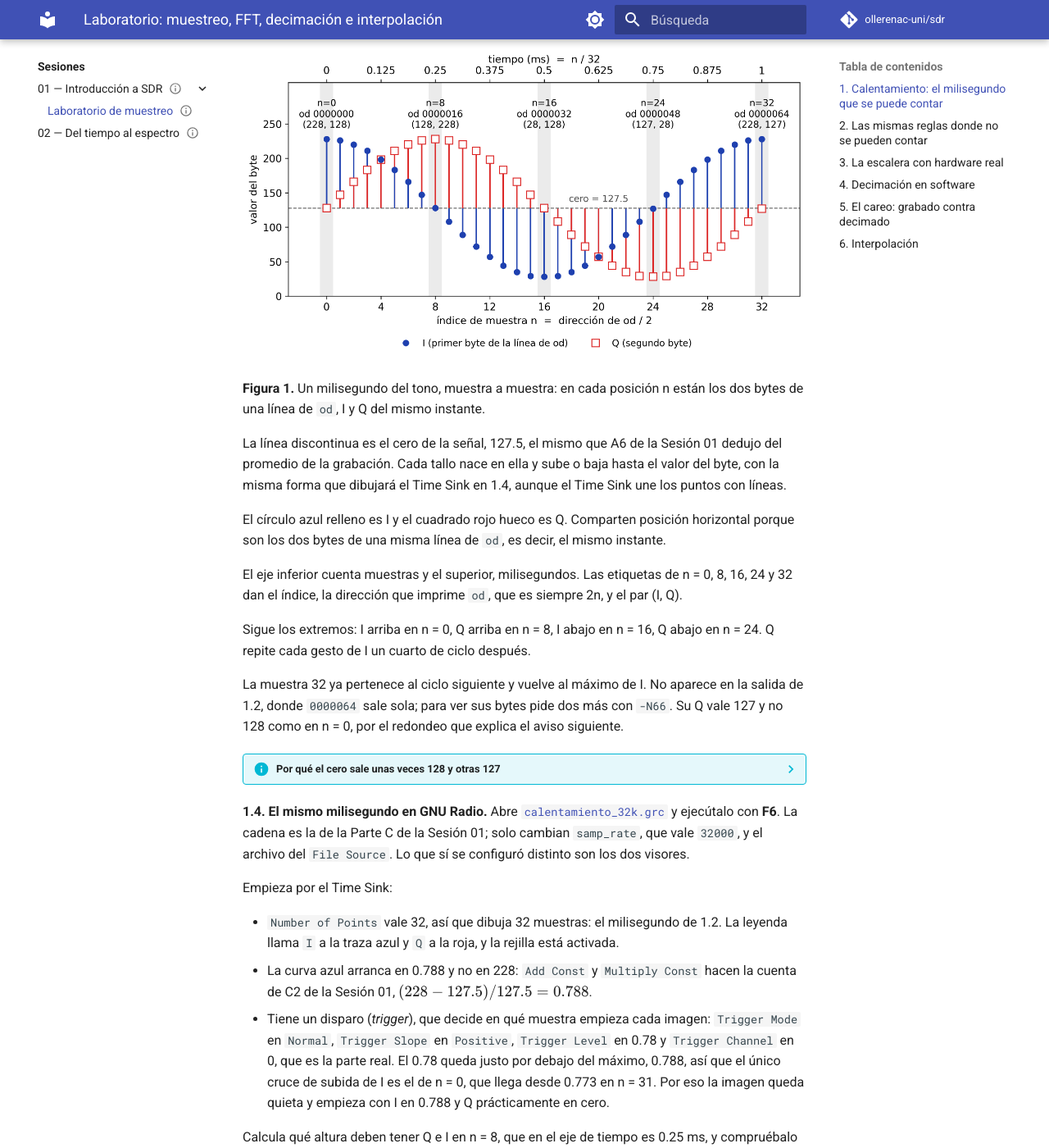
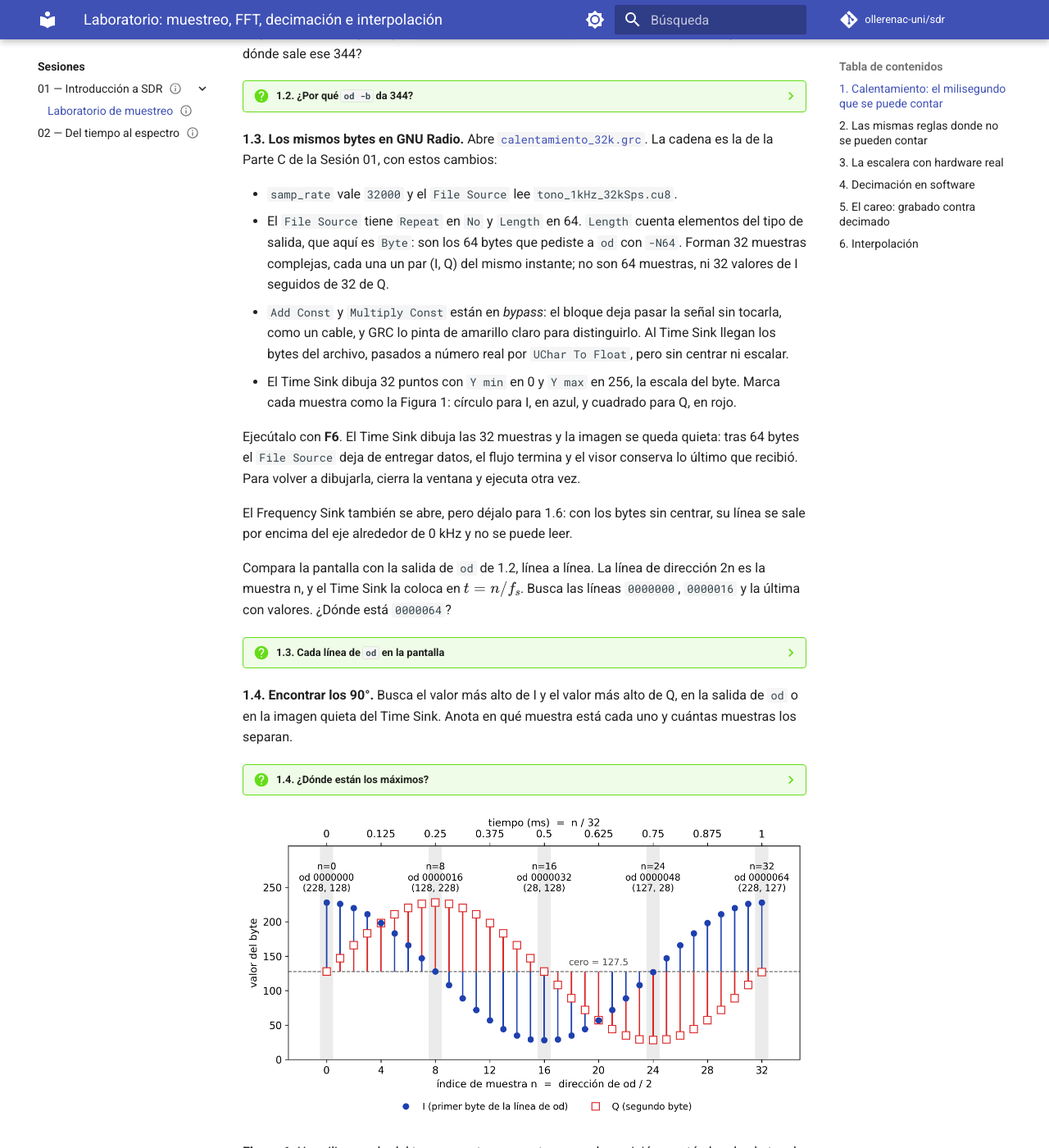
Before and after one commit to ollerenac-uni/sdr, an MkDocs documentation site: the page built from docs/sessions/01-introduccion-sdr/laboratorio-muestreo.md, in a window 1280 px wide and 1400 px high, scrolled down 2589 px. Shown: the whole window at 82% size. Built offline with MkDocs 1.6.1 and Material for MkDocs 9.7.7, drawn with Linux system fonts in a browser that asks for light colours; comment, search, counter and statistics services are not loaded; some of the changed text lies outside the part shown.

Commit message:
Laboratorio de muestreo §1: empezar comparando los bytes con lo que dibuja GNU Radio
Co-Authored-By: Claude Opus 5 (1M context) <noreply@anthropic.com>
Claude-Session: https://claude.ai/code/session_01FWTMM6jn922Bhyb4wQGuoU

````diff
--- a/docs/sessions/01-introduccion-sdr/laboratorio-muestreo.md
+++ b/docs/sessions/01-introduccion-sdr/laboratorio-muestreo.md
@@ -95,9 +95,64 @@ Cómo leerlo:
 - La primera columna es la dirección, la posición en decimal del primer byte de la línea. Avanza de dos en dos, así que el índice de la muestra es n = dirección / 2: la línea `0000016` es la muestra 8.
 - Tras la dirección vienen los dos bytes de la muestra, primero I y después Q, como en A2 y A5 de la Sesión 01.
 
-**1.3. Encontrar los 90°.** Busca en la salida el valor más alto de I y el valor más alto de Q. Anota en qué línea está cada uno y cuántas muestras los separan.
+Prueba ahora `od -b`, una opción que aparece en muchos tutoriales, sobre los mismos bytes:
 
-??? question "1.3. ¿Dónde están los máximos?"
+```bash
+od -b -N32 samples/tono_1kHz_32kSps.cu8
+```
+
+La primera línea empieza por `0000000 344 200 342 223`. Es el mismo archivo, así que ¿de dónde sale ese 344?
+
+??? question "1.2. ¿Por qué `od -b` da 344?"
+    Porque `-b` es la abreviatura de `-t o1`: escribe cada byte en octal, base 8. Los ocho bits son los mismos que escribe `-tu1`; solo cambia la base, como en el aviso de A4 de la Sesión 01. $344_8 = 3 \cdot 64 + 4 \cdot 8 + 4 = 228$ y $200_8 = 2 \cdot 64 = 128$: la primera muestra de la salida anterior.
+
+    Sin `-A`, también las direcciones salen en octal. La segunda línea, `0000020`, es el byte $2 \cdot 8 = 16$, la muestra 8, y empieza por `200 344`: el (128, 228) de la línea `0000016`. La última, `0000040`, es 32, donde terminó la lectura.
+
+    Para ver las dos bases juntas, pide los dos formatos a la vez:
+
+    ```bash
+    od -Ad -to1 -tu1 -w2 -N8 samples/tono_1kHz_32kSps.cu8
+    ```
+
+    ```
+    0000000 344 200
+            228 128
+    0000002 342 223
+            226 147
+    0000004 334 246
+            220 166
+    0000006 323 267
+            211 183
+    0000008
+    ```
+
+    Cada muestra ocupa dos líneas: arriba en octal y debajo en decimal.
+
+**1.3. Los mismos bytes en GNU Radio.** Abre [`calentamiento_32k.grc`](https://github.com/ollerenac-uni/sdr/blob/main/gnuradio-flowgraphs/calentamiento_32k.grc). La cadena es la de la Parte C de la Sesión 01, con estos cambios:
+
+- `samp_rate` vale `32000` y el `File Source` lee `tono_1kHz_32kSps.cu8`.
+- El `File Source` tiene `Repeat` en `No` y `Length` en 64. `Length` cuenta elementos del tipo de salida, que aquí es `Byte`: son los 64 bytes que pediste a `od` con `-N64`. Forman 32 muestras complejas, cada una un par (I, Q) del mismo instante; no son 64 muestras, ni 32 valores de I seguidos de 32 de Q.
+- `Add Const` y `Multiply Const` están en *bypass*: el bloque deja pasar la señal sin tocarla, como un cable, y GRC lo pinta de amarillo claro para distinguirlo. Al Time Sink llegan los bytes del archivo, pasados a número real por `UChar To Float`, pero sin centrar ni escalar.
+- El Time Sink dibuja 32 puntos con `Y min` en 0 y `Y max` en 256, la escala del byte. Marca cada muestra como la Figura 1: círculo para I, en azul, y cuadrado para Q, en rojo.
+
+Ejecútalo con **F6**. El Time Sink dibuja las 32 muestras y la imagen se queda quieta: tras 64 bytes el `File Source` deja de entregar datos, el flujo termina y el visor conserva lo último que recibió. Para volver a dibujarla, cierra la ventana y ejecuta otra vez.
+
+El Frequency Sink también se abre, pero déjalo para 1.6: con los bytes sin centrar, su línea se sale por encima del eje alrededor de 0 kHz y no se puede leer.
+
+Compara la pantalla con la salida de `od` de 1.2, línea a línea. La línea de dirección 2n es la muestra n, y el Time Sink la coloca en $t = n / f_s$. Busca las líneas `0000000`, `0000016` y la última con valores. ¿Dónde está `0000064`?
+
+??? question "1.3. Cada línea de `od` en la pantalla"
+    La línea `0000000` es n = 0, en 0 ms: el círculo de I está en 228 y el cuadrado de Q en 128.
+
+    La línea `0000016` es n = 8, en $8 / 32\,000$ s = 0.25 ms: I ha bajado a 128 y Q ha subido a 228.
+
+    La última con valores, `0000062`, es n = 31, en $31 / 32\,000$ s = 0.96875 ms, el último punto de la pantalla, cerca de 0.97 ms: I en 226 y Q en 108.
+
+    `0000064` no está: no trae muestra, solo marca dónde terminó la lectura. Por eso el último punto queda antes de la marca de 1 ms.
+
+**1.4. Encontrar los 90°.** Busca el valor más alto de I y el valor más alto de Q, en la salida de `od` o en la imagen quieta del Time Sink. Anota en qué muestra está cada uno y cuántas muestras los separan.
+
+??? question "1.4. ¿Dónde están los máximos?"
     I alcanza su máximo, 228, en la primera línea: dirección `0000000`, muestra n = 0.
 
     Q alcanza el mismo 228 en la dirección `0000016`, muestra n = 8.
@@ -108,7 +163,7 @@ Cómo leerlo:
 
 **Figura 1.** Un milisegundo del tono, muestra a muestra: en cada posición n están los dos bytes de una línea de `od`, I y Q del mismo instante.
 
-La línea discontinua es el cero de la señal, 127.5, el mismo que A6 de la Sesión 01 dedujo del promedio de la grabación. Cada tallo nace en ella y sube o baja hasta el valor del byte, con la misma forma que dibujará el Time Sink en 1.4, aunque el Time Sink une los puntos con líneas.
+La línea discontinua es el cero de la señal, 127.5, el mismo que A6 de la Sesión 01 dedujo del promedio de la grabación. Cada tallo nace en ella y sube o baja hasta el valor del byte. Los puntos son los que dibujó el Time Sink en 1.3, que en lugar de tallos los une con líneas.
 
 El círculo azul relleno es I y el cuadrado rojo hueco es Q. Comparten posición horizontal porque son los dos bytes de una misma línea de `od`, es decir, el mismo instante.
 
@@ -116,7 +171,7 @@ El eje inferior cuenta muestras y el superior, milisegundos. Las etiquetas de n
 
 Sigue los extremos: I arriba en n = 0, Q arriba en n = 8, I abajo en n = 16, Q abajo en n = 24. Q repite cada gesto de I un cuarto de ciclo después.
 
-La muestra 32 ya pertenece al ciclo siguiente y vuelve al máximo de I. No aparece en la salida de 1.2, donde `0000064` sale sola; para ver sus bytes pide dos más con `-N66`. Su Q vale 127 y no 128 como en n = 0, por el redondeo que explica el aviso siguiente.
+La muestra 32 ya pertenece al ciclo siguiente y vuelve al máximo de I. No aparece en la salida de 1.2, donde `0000064` sale sola, ni en el Time Sink de 1.3; para ver sus bytes pide dos más con `-N66`. Su Q vale 127 y no 128 como en n = 0, por el redondeo que explica el aviso siguiente.
 
 ??? info "Por qué el cero sale unas veces 128 y otras 127"
     En n = 8 el coseno vale cero y `od` da I = 128. En n = 24 también vale cero y da 127. El archivo no está mal: el cero del formato es 127.5, justo a medio camino entre dos enteros, y el byte tiene que caer a un lado.
@@ -128,52 +183,59 @@ La muestra 32 ya pertenece al ciclo siguiente y vuelve al máximo de I. No apare
     ??? note "Si en n = 8 también hay residuo, ¿por qué la suma queda en 127.5?"
         Porque es demasiado pequeño. En n = 8 el residuo vale $+6.1 \times 10^{-15}$. Cerca de 127.5 la coma flotante solo distingue pasos de $1.4 \times 10^{-14}$, y un residuo menor que medio paso, $7.1 \times 10^{-15}$, se pierde al sumar. La suma queda en 127.5 exacto y se aplica el redondeo al par. El residuo de n = 24 supera ese medio paso y sí mueve la suma.
 
-**1.4. El mismo milisegundo en GNU Radio.** Abre [`calentamiento_32k.grc`](https://github.com/ollerenac-uni/sdr/blob/main/gnuradio-flowgraphs/calentamiento_32k.grc) y ejecútalo con **F6**. La cadena es la de la Parte C de la Sesión 01; solo cambian `samp_rate`, que vale `32000`, y el archivo del `File Source`. Lo que sí se configuró distinto son los dos visores.
+**1.5. Centrar y escalar.** Vuelve a GRC, selecciona `Add Const` y `Multiply Const` y quítales el bypass con `Enable`: la tecla **E**, que también está en el menú `Edit` y en el del clic derecho. `Bypass`, la **B**, pone el bypass pero no lo quita. Cambia en el Time Sink `Y min` a −1 y `Y max` a 1, y ejecuta otra vez con **F6**.
 
-Empieza por el Time Sink:
-
-- `Number of Points` vale 32, así que dibuja 32 muestras: el milisegundo de 1.2. La leyenda llama `I` a la traza azul y `Q` a la roja, y la rejilla está activada.
-- La curva azul arranca en 0.788 y no en 228: `Add Const` y `Multiply Const` hacen la cuenta de C2 de la Sesión 01, $(228 - 127.5) / 127.5 = 0.788$.
-- Tiene un disparo (*trigger*), que decide en qué muestra empieza cada imagen: `Trigger Mode` en `Normal`, `Trigger Slope` en `Positive`, `Trigger Level` en 0.78 y `Trigger Channel` en 0, que es la parte real. El 0.78 queda justo por debajo del máximo, 0.788, así que el único cruce de subida de I es el de n = 0, que llega desde 0.773 en n = 31. Por eso la imagen queda quieta y empieza con I en 0.788 y Q prácticamente en cero.
+La forma es la de 1.3, pero la curva azul arranca ahora en 0.788 y no en 228: los dos bloques hacen la cuenta de C2 de la Sesión 01, $(228 - 127.5) / 127.5 = 0.788$.
 
 Calcula qué altura deben tener Q e I en n = 8, que en el eje de tiempo es 0.25 ms, y compruébalo en la pantalla.
 
-??? question "1.4. Las alturas en n = 8"
+??? question "1.5. Las alturas en n = 8"
     Q vale 228, así que su altura es la misma que la de I en n = 0: $(228 - 127.5) / 127.5 = 0.788$.
 
-    I vale 128 (en algunos ciclos, 127: en 14 de los 100 del archivo), así que su altura es $(128 - 127.5) / 127.5 = 0.0039$, o $-0.0039$. En pantalla parece cero, pero no lo es: es el redondeo del aviso de 1.3.
+    I vale 128, así que su altura es $(128 - 127.5) / 127.5 = 0.0039$. En pantalla parece cero, pero no lo es: es el redondeo del aviso de 1.4.
 
-**1.5. El tamaño de la FFT.** Pasa al Frequency Sink. Tiene `FFT Size` en 32, `Bandwidth (Hz)` en `samp_rate`, `Center Frequency (Hz)` en 0 y `Window Type` en `Rectangular`.
+    Eso en el primer periodo, que es el que ves. En 14 de los 100 periodos del archivo ese byte es 127 y la altura, $-0.0039$.
 
-- `FFT Size` es cuántas muestras junta el visor para calcular cada espectro, y también cuántos bins —las casillas de frecuencia de la FFT— devuelve. Con 32 junta 32 muestras: el mismo milisegundo que imprimió `od` y que dibuja el Time Sink.
-- El eje va de −16 a +16 kHz porque el centro es 0 y el ancho es `samp_rate`: la FFT de una señal compleja muestra de $-f_s/2$ a $+f_s/2$, el ancho $f_s$ entero que ya apareció en C3 de la Sesión 01.
+**1.6. El tamaño de la FFT.** Pasa al Frequency Sink. Tiene `FFT Size` en 32, `Bandwidth (Hz)` en `samp_rate`, `Center Frequency (Hz)` en 0 y `Window Type` en `Rectangular`.
+
+- `FFT Size` es cuántas muestras junta el visor para calcular cada espectro, y también cuántos bins —las casillas de frecuencia de la FFT— devuelve. Con 32 junta 32 muestras: el mismo milisegundo congelado que imprimió `od` y que dibuja el Time Sink.
+- `Bandwidth (Hz)` va en hercios: `samp_rate` son 32 000 Hz, que GRC abrevia `32k` en el bloque. El eje del visor, en cambio, está rotulado en kHz.
+- El eje va de −16 a +16 kHz porque el centro es 0 y el ancho es `samp_rate`: la FFT de una señal compleja muestra de $-f_s/2$ a $+f_s/2$, el ancho $f_s$ entero y no $f_s/2$, como ya apareció en C3 de la Sesión 01.
 - Los 32 bins se reparten esos 32 kHz, así que quedan separados 1000 Hz, de −16 a +15 kHz. No hay bin en +16 kHz porque +16 sería otra vez −16, igual que `0000064` no trae muestra.
 - El tono cae exacto en el bin de +1 kHz y marca unos −2 dB, $20 \log_{10}(0.79)$: su amplitud en decibelios.
-- Sale en +1 kHz y no en −1 kHz por el orden de I y Q. En 1.3 viste que Q repite a I un cuarto de ciclo después: I es un coseno y Q un seno, y en la [hélice de la Sesión 01](index.md#24-punto-4-del-voltaje-real-a-las-muestras-complejas-iq) las copias de ese par se suman en $+f_0$ y se cancelan en $-f_0$. Si Q fuera por delante de I, la raya estaría en −1 kHz. Puedes comprobarlo cruzando las dos salidas del `Deinterleave`.
-- Lo demás no es el tono: es un peine de torres, cada una unos 60 dB por debajo del tono, que sale de guardar la señal en 8 bits.
+- Sale en +1 kHz y no en −1 kHz por el orden de I y Q. En 1.4 viste que Q repite a I un cuarto de ciclo después: I es un coseno y Q un seno, y en la [hélice de la Sesión 01](index.md#24-punto-4-del-voltaje-real-a-las-muestras-complejas-iq) las copias de ese par se suman en $+f_0$ y se cancelan en $-f_0$. Si Q fuera por delante de I, la raya estaría en −1 kHz. Puedes comprobarlo cruzando las dos salidas del `Deinterleave`.
 
-??? question "¿De dónde sale el peine, y por qué no subir `Y min` para quitarlo?"
+La línea une los bins y sugiere valores entre ellos que la FFT no calculó. Para ver solo los 32 bins, haz clic derecho sobre el espectro: debajo de `Axis Labels` hay una entrada sin nombre, con una flecha, que abre el menú de la línea. Elige ahí `Line Style` → `None` y `Line Marker` → `Circle`. Quedan 32 puntos sueltos: el tono arriba y los otros 31 abajo, entre unos −72 y −58 dB. Es un ajuste de la ventana y no del grafo, así que se pierde al volver a ejecutar.
+
+??? question "¿De dónde salen los 31 puntos de abajo, y por qué no subir `Y min` para quitarlos?"
     En n = 1 la cuenta da 225.58, pero un byte solo admite enteros y guarda 226. Esa diferencia, repetida en cada muestra, es una señal pequeña que viaja sumada al tono, y la FFT la dibuja como a cualquier otra. Es el precio de los 256 niveles que definieron «ADC de 8 bits» en la [Parte A de la Sesión 01](index.md#parte-a-el-archivo-por-dentro-sin-gnu-radio).
 
-    Las torres quedan entre unos −58 y −72 dB, y los huecos entre ellas caen casi siempre al mínimo del eje, −140 dB. En algunas imágenes los huecos se rellenan: no todos los milisegundos del archivo son idénticos, por el ±1 del aviso de 1.3.
+    El error del redondeo queda 47.8 dB por debajo del tono. Son los 49.9 dB que la [Sesión 01](index.md#3-los-cuatro-parametros-y-sus-limites) calcula para 8 bits, menos 2.1 dB porque el tono no usa todo el rango del byte: su amplitud es de 100 niveles y no de 127.5. Sumados, los 31 puntos quedan algo más abajo, a 48.8 dB, porque una parte de ese error cae en el mismo bin que el tono.
 
-    Sumadas, las torres quedan unos 48 dB por debajo del tono. Son los 49.9 dB que la [Sesión 01](index.md#3-los-cuatro-parametros-y-sus-limites) calcula para 8 bits, menos unos 2 dB porque el tono no usa todo el rango del byte: su amplitud es de 100 niveles y no de 127.5.
+    Subir `Y min` sacaría esos puntos de la pantalla, pero no de los datos.
 
-    Subir `Y min` sacaría el peine de la pantalla, pero no de los datos.
+Ahora cambia `Offset` del `File Source` a 64 y ejecuta otra vez. `Offset` cuenta bytes, igual que `Length`, así que el visor recibe las muestras 32 a 63: el segundo periodo del tono. Repite el ajuste de los puntos. ¿Es igual que el primero?
 
-Ahora cambia `FFT Size` a 1024. GRC solo acepta potencias de dos entre 32 y 32768: con otro valor, el nombre del bloque se pinta en rojo y GRC no deja generar ni ejecutar el grafo. Antes de ejecutar, predice cuánto se separan los bins, cuánto tiempo abarca cada FFT y dónde estará la raya.
+??? question "1.6. El segundo periodo"
+    El tono sigue en +1 kHz y a unos −2 dB, pero faltan ocho puntos, los de −13, −9, −5, −1, +3, +7, +11 y +15 kHz. Esos bins caen por debajo de −140 dB, el borde inferior del eje, y sus marcadores no se ven. Con la línea continua aparecen como huecos que bajan hasta el fondo.
 
-??? question "1.5. ¿Qué cambió con 1024?"
-    La separación entre bins baja a 32 000 / 1024 = 31.25 Hz.
+    No todos los periodos del archivo son idénticos: difieren en ±1 justo donde la cuenta da 127.5, como explica el aviso de 1.4. Ese ±1 cambia el error del redondeo y, con él, los bins de abajo. Solo 26 de los 100 periodos se ven sin huecos, como el primero. Con `Offset` en $64 k$ ves el periodo $k + 1$.
 
-    Cada FFT abarca ahora 1024 / 32 000 s = 32 ms: treinta y dos ciclos del tono en lugar de uno.
+Vuelve a poner `Offset` en 0 y cambia `FFT Size` a 1024. GRC solo acepta potencias de dos entre 32 y 32768: con otro valor, el nombre del bloque se pinta en rojo y GRC no deja generar ni ejecutar el grafo. Antes de ejecutar, predice qué dibujará el Frequency Sink. Después pon `Length` en 2048 y predice cuánto se separan los bins, cuánto tiempo abarca cada FFT y dónde estará la raya.
+
+??? question "1.6. ¿Qué cambió con 1024?"
+    Con `Length` en 64 el espectro queda en blanco. El flujo trae 32 muestras y termina, y el visor necesita juntar 1024 para calcular un solo espectro.
+
+    Con `Length` en 2048 llegan 1024 muestras, 32 periodos del tono, justo una FFT. La separación entre bins baja a 32 000 / 1024 = 31.25 Hz.
+
+    Esa FFT abarca 1024 / 32 000 s = 32 ms: treinta y dos ciclos del tono en lugar de uno.
 
     La raya sigue en 1 kHz y a unos −2 dB, ahora mucho más fina.
 
 ??? note "¿Y el rizado entre las rayas?"
-    Con 1024, el peine del redondeo sigue en las mismas frecuencias, convertido en rayas sueltas, y entre ellas el fondo ya no cae a −140 dB: se llena de un rizado entre unos −85 y −100 dB.
+    Con 1024, el error del redondeo sigue dejando rayas en múltiplos de 1 kHz, y entre ellas, donde la FFT de 32 no tenía bins, aparece un rizado entre unos −85 y −113 dB.
 
-    Lo que se repite idéntico cada milisegundo solo tiene componentes en múltiplos de 1 kHz. El ±1 del redondeo, en cambio, cambia de un ciclo a otro. Con 32 muestras cada imagen ve un solo ciclo, así que ese cambio solo puede alterar la altura de los bins de 1 kHz: es el parpadeo de los huecos. Con 1024 la FFT ve 32 ciclos distintos y tiene bins cada 31.25 Hz para mostrarlo.
+    Lo que se repite idéntico cada milisegundo solo tiene componentes en múltiplos de 1 kHz. El ±1 del redondeo, en cambio, cambia de un ciclo a otro. Con 32 muestras cada espectro ve un solo ciclo, así que ese cambio solo puede alterar la altura de los bins de 1 kHz: es lo que viste al pasar al segundo periodo. Con 1024 la FFT ve 32 ciclos distintos y tiene bins cada 31.25 Hz para mostrarlo.
 
 Las dos cuentas salen de la regla de 1.1. Una FFT de $N$ muestras abarca $T = N / f_s$. Sus $N$ bins se reparten el ancho $f_s$, así que quedan a $\Delta f = f_s / N$. Juntas, $\Delta f = 1/T$: más resolución en frecuencia cuesta más tiempo de observación.
 
@@ -218,13 +280,13 @@ Responde `2400`: una línea por muestra, el milisegundo entero. El comando cambi
 
     `-An` es la opción de A4 de la Sesión 01: quita la columna de direcciones y, con ella, esa última línea. Así `wc -l` cuenta solo muestras.
 
-**2.3. Lo que dibuja `test2.grc`.** Abre [`test2.grc`](https://github.com/ollerenac-uni/sdr/blob/main/gnuradio-flowgraphs/test2.grc), la solución de referencia de la Parte C de la Sesión 01, y ejecútalo con **F6** sin cambiar nada, tampoco el deslizador `Frequency`. Con una grabación como fuente, ese deslizador solo cambia el centro del Frequency Sink, `freq*M`: reetiqueta el eje, no sintoniza nada. Su Time Sink tiene `Number of Points` en 1024 y su Frequency Sink, `FFT Size` también en 1024. Antes de mirar la pantalla, calcula con las cuentas de 1.5 cuánto tiempo abarca cada imagen y cuánto se separan los bins.
+**2.3. Lo que dibuja `test2.grc`.** Abre [`test2.grc`](https://github.com/ollerenac-uni/sdr/blob/main/gnuradio-flowgraphs/test2.grc), la solución de referencia de la Parte C de la Sesión 01, y ejecútalo con **F6** sin cambiar nada, tampoco el deslizador `Frequency`. Con una grabación como fuente, ese deslizador solo cambia el centro del Frequency Sink, `freq*M`: reetiqueta el eje, no sintoniza nada. Su Time Sink tiene `Number of Points` en 1024 y su Frequency Sink, `FFT Size` también en 1024. Antes de mirar la pantalla, calcula con las cuentas de 1.6 cuánto tiempo abarca cada imagen y cuánto se separan los bins.
 
 En pantalla comprueba lo que está rotulado: el tiempo en el eje del Time Sink y los 2.4 MHz que abarca el eje del Frequency Sink. La separación entre bins no aparece en ningún eje; sale de dividir ese ancho entre el número de bins.
 
-El Time Sink dibuja dos trazas, `Signal 1` en azul y `Signal 2` en rojo: este grafo no las renombró como el de 1.4. `Signal 1` es I, la parte real, y `Signal 2` es Q, pero ya no se leen como el tono: cada muestra es la suma, en ese instante, de todo lo que cabe en los 2.4 MHz —las emisoras, fuertes y débiles, y el ruido—, y en pantalla parece ruido.
+El Time Sink dibuja dos trazas, `Signal 1` en azul y `Signal 2` en rojo: este grafo no las renombró como el de 1.3. `Signal 1` es I, la parte real, y `Signal 2` es Q, pero ya no se leen como el tono: cada muestra es la suma, en ese instante, de todo lo que cabe en los 2.4 MHz —las emisoras, fuertes y débiles, y el ruido—, y en pantalla parece ruido.
 
-El Frequency Sink usa la ventana Blackman-Harris y no la rectangular de 1.5: cambia cuánto se derrama cada componente sobre los bins vecinos, como avisa la nota del final de la sección 1, pero no dónde están los bins, que siguen separados $f_s / N$.
+El Frequency Sink usa la ventana Blackman-Harris y no la rectangular de 1.6: cambia cuánto se derrama cada componente sobre los bins vecinos, como avisa la nota del final de la sección 1, pero no dónde están los bins, que siguen separados $f_s / N$.
 
 ??? question "2.3. ¿Cuánto tiempo y cuántos hercios?"
     El Time Sink dibuja 1024 / 2 400 000 s = 426.7 µs, menos de medio milisegundo. Su eje, rotulado `Time (us)`, va de 0 a unos 427: GNU Radio escribe `us` por µs.
@@ -233,12 +295,12 @@ El Frequency Sink usa la ventana Blackman-Harris y no la rectangular de 1.5: cam
 
     Cada espectro sale también de 426.7 µs de señal: el mismo $N$ y la misma $f_s$ que el Time Sink dan el mismo $T = N / f_s$.
 
-**2.4. Ajustar los visores.** ¿Qué `Number of Points` hay que poner al Time Sink para ver exactamente 1 ms? ¿Qué `FFT Size` daría bins de 1 kHz, como los de 1.5? ¿Acepta GRC los dos valores?
+**2.4. Ajustar los visores.** ¿Qué `Number of Points` hay que poner al Time Sink para ver exactamente 1 ms? ¿Qué `FFT Size` daría bins de 1 kHz, como los de 1.6? ¿Acepta GRC los dos valores?
 
 ??? question "2.4. 1 ms y 1 kHz a 2.4 MS/s"
     Por el atajo de 1.1, 1 ms son 2400 muestras. `Number of Points` no exige potencia de dos, así que con 2400 el eje del Time Sink llega a 1000 us.
 
-    Bins de 1 kHz piden $N = f_s / \Delta f = 2\,400\,000 / 1000 = 2400$. Pero 2400 no es potencia de dos, y como avisa 1.5, GRC no deja generar el grafo con ese `FFT Size`. La potencia de dos más cercana es 2048: bins a 2 400 000 / 2048 = 1171.875 Hz, y cada espectro abarca 2048 / 2 400 000 s = 853.3 µs.
+    Bins de 1 kHz piden $N = f_s / \Delta f = 2\,400\,000 / 1000 = 2400$. Pero 2400 no es potencia de dos, y como avisa 1.6, GRC no deja generar el grafo con ese `FFT Size`. La potencia de dos más cercana es 2048: bins a 2 400 000 / 2048 = 1171.875 Hz, y cada espectro abarca 2048 / 2 400 000 s = 853.3 µs.
 
     Si hace falta separar al menos 1 kHz, sirve 4096: bins a 585.9 Hz, a cambio de 1.7 ms por espectro.
 
````
